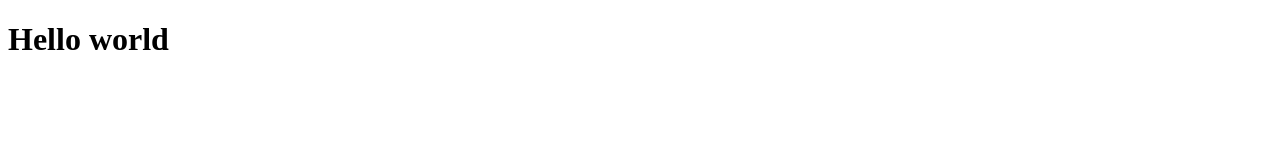
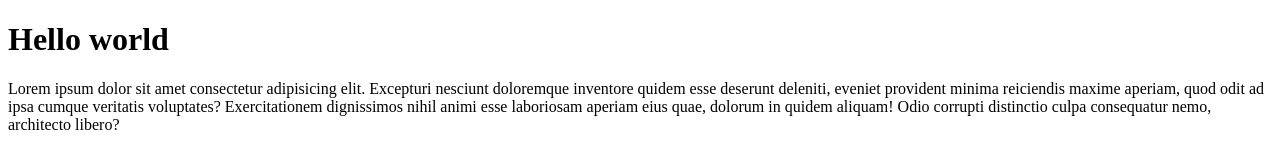
Before and after one commit to MerelExellys/demo, a plain HTML site: page index.html in a window 1280 px wide. Drawn offline with Linux system fonts and the light colour scheme.

```diff
--- a/index.html
+++ b/index.html
@@ -10,6 +10,7 @@
 <body>
     <div onclick="changeColor(this)">
         <h1>Hello world</h1>
+        <p>Lorem ipsum dolor sit amet consectetur adipisicing elit. Excepturi nesciunt doloremque inventore quidem esse deserunt deleniti, eveniet provident minima reiciendis maxime aperiam, quod odit ad ipsa cumque veritatis voluptates? Exercitationem dignissimos nihil animi esse laboriosam aperiam eius quae, dolorum in quidem aliquam! Odio corrupti distinctio culpa consequatur nemo, architecto libero?</p>
     </div>
 
     <script src="index.js"></script>
```
